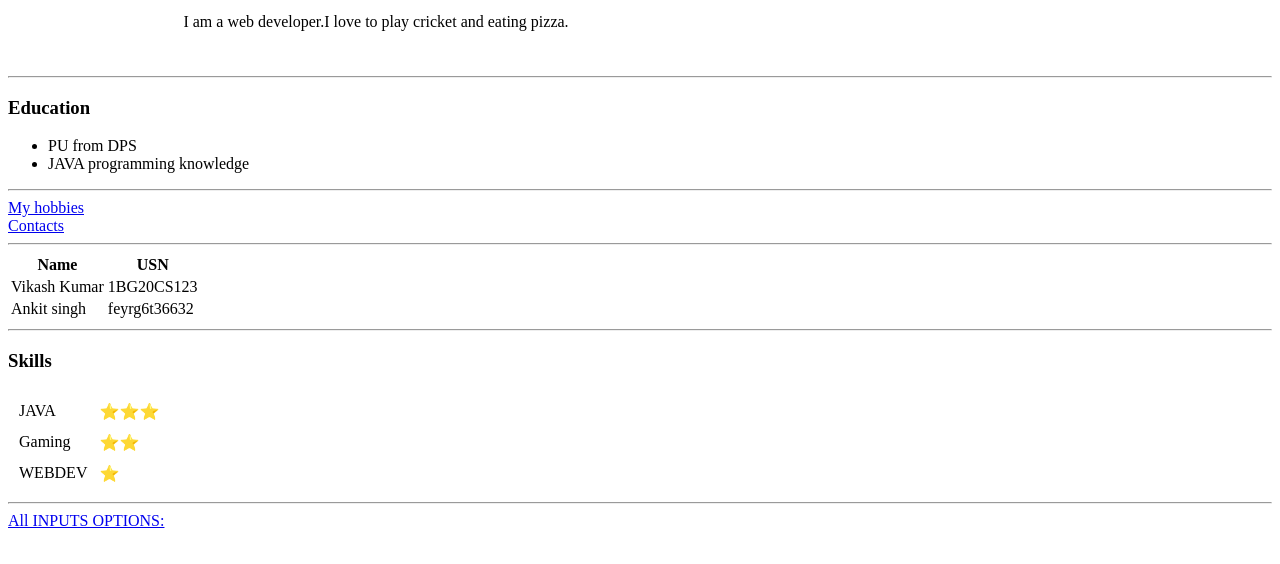
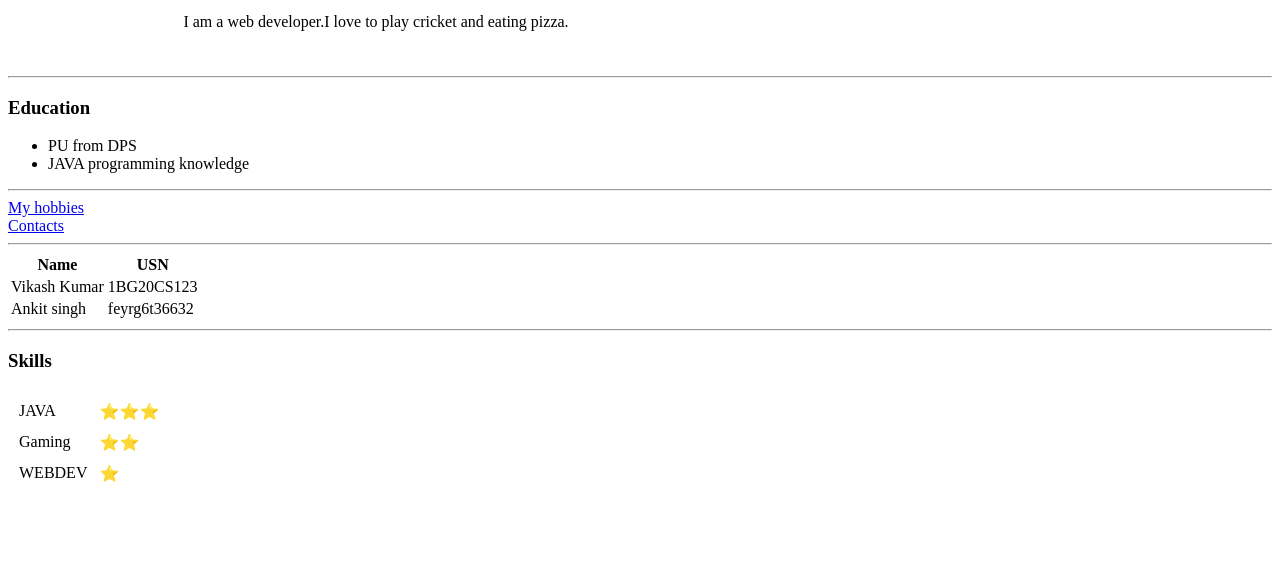
Before and after one commit to vikashkr786/cv, a plain HTML site: page index.html in a window 1280 px wide. Shown: the part 130-694 px from the top of the page. Drawn offline with Linux system fonts and the light colour scheme.

Commit message:
Update index.html

```diff
--- a/index.html
+++ b/index.html
@@ -58,8 +58,7 @@
       <td>⭐</td>
     </tr>
   </table>
-  <hr>
-  <a href="inputs.html">All INPUTS OPTIONS:</a>
+
 
 </body>
 </html>
```
